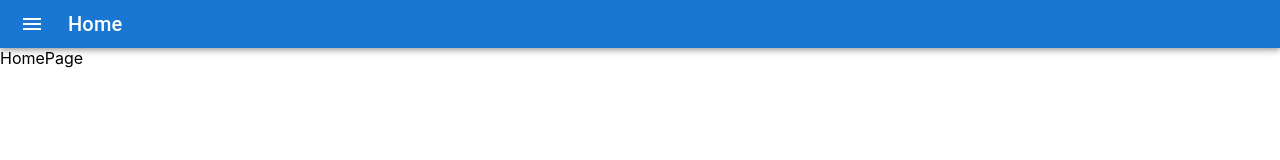
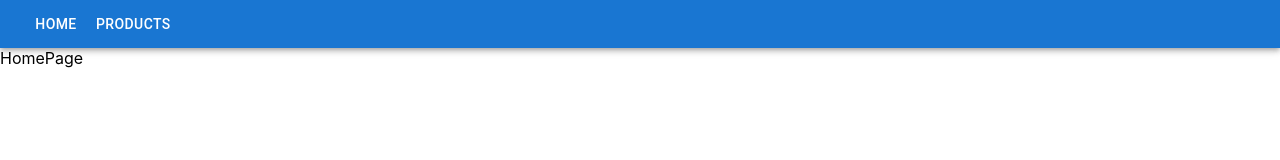
Before and after one commit to bimaaghafara/web-spices, a Next.js app: page / in a window 1280 px wide. Shown: the top 160 px of the page. Built offline with nearby package versions, Linux system fonts and the light colour scheme.

Commit message:
onprogress nav

```diff
--- a/src/components/nav/index.js
+++ b/src/components/nav/index.js
@@ -1,6 +1,7 @@
 import * as React from 'react';
 import AppBar from '@mui/material/AppBar';
 import Box from '@mui/material/Box';
+import Button from '@mui/material/Button';
 import Toolbar from '@mui/material/Toolbar';
 import Typography from '@mui/material/Typography';
 import IconButton from '@mui/material/IconButton';
@@ -11,12 +12,27 @@ const Nav = () => {
         <Box sx={{ flexGrow: 1 }}>
             <AppBar position="static">
                 <Toolbar variant="dense">
-          <IconButton edge="start" color="inherit" aria-label="menu" sx={{ mr: 2 }}>
+                    <IconButton className="testss" edge="start" color="inherit" aria-label="menu"
+                        sx={{
+                            mr: 2,
+                            display: {
+                                md: 'none'
+                            }
+                        }}
+                    >
                         <MenuIcon />
                     </IconButton>
-          <Typography variant="h6" color="inherit" component="div">
-            Home
-          </Typography>
+                    <Box
+                        sx={{
+                            display: {
+                                xs: 'none',
+                                md: 'block'
+                            }
+                        }}
+                    >
+                        <Button color="inherit">Home</Button>
+                        <Button color="inherit">Products</Button>
+                    </Box>
                 </Toolbar>
             </AppBar>
         </Box>
```
Lines whose indentation alone changed are shown as unchanged.
